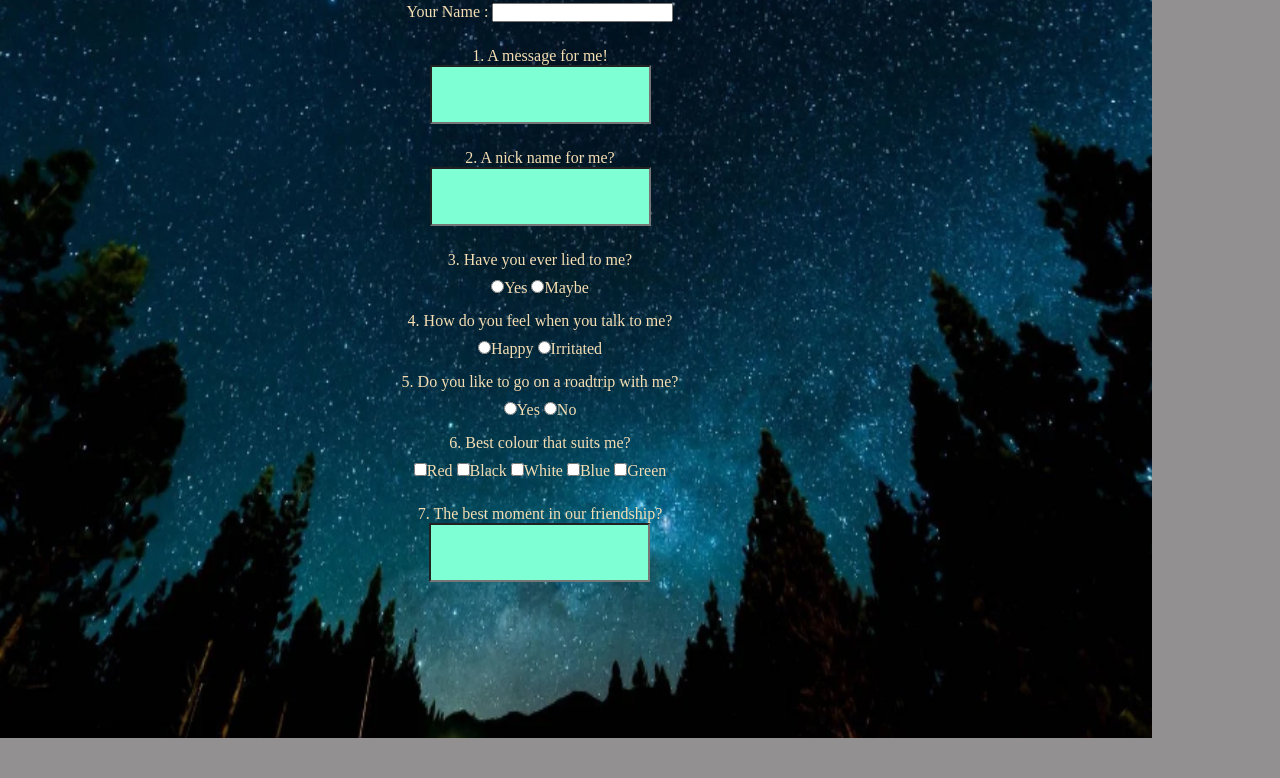
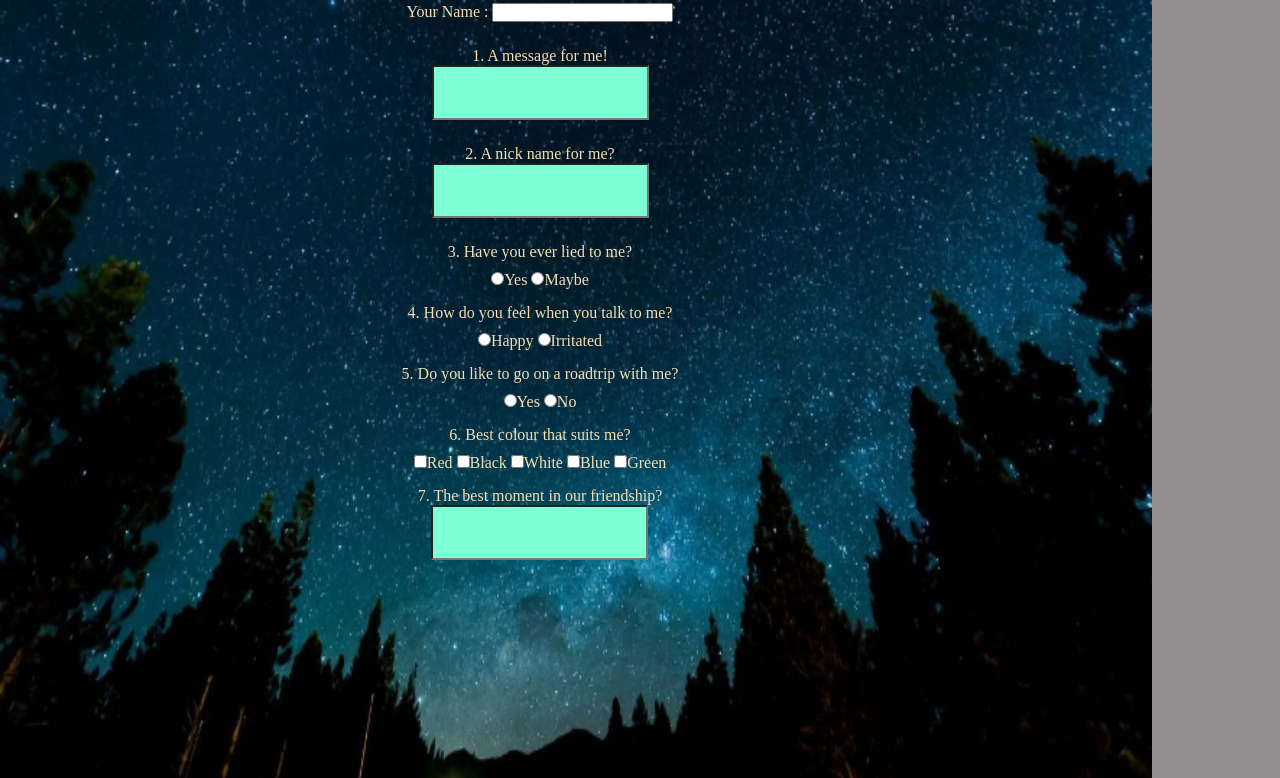
Before and after one commit to kaavya-s/Friends-book, a plain HTML site: page index.html in a window 1280 px wide. Shown: the part 132-910 px from the top of the page. Before the commit the page ends 870 px from the top, so only its background shows below. Drawn offline with Linux system fonts and the light colour scheme.

Commit message:
Update style.css

```diff
--- a/style.css
+++ b/style.css
@@ -24,7 +24,7 @@ body {
   flex-direction: column;
   width: 90vw;
   position: absolute;
-  height: 100vh;
+  height: 105vh;
   padding-top: 70px;
   padding-bottom: 0px;
   margin-bottom: 0px;
@@ -61,18 +61,18 @@ body {
 }
 #field7 {
   padding: 10px;
-  padding-top: 25px;
+  padding-top: 15px;
 }
 
 #textBox1 {
-  padding: 20px;
+  padding: 18px;
   background-color: aquamarine;
 }
 #textBox2 {
-  padding: 20px;
+  padding: 18px;
   background-color: aquamarine;
 }
 #textBox3 {
-  padding: 20px;
+  padding: 18px;
   background-color: aquamarine;
 }
```
